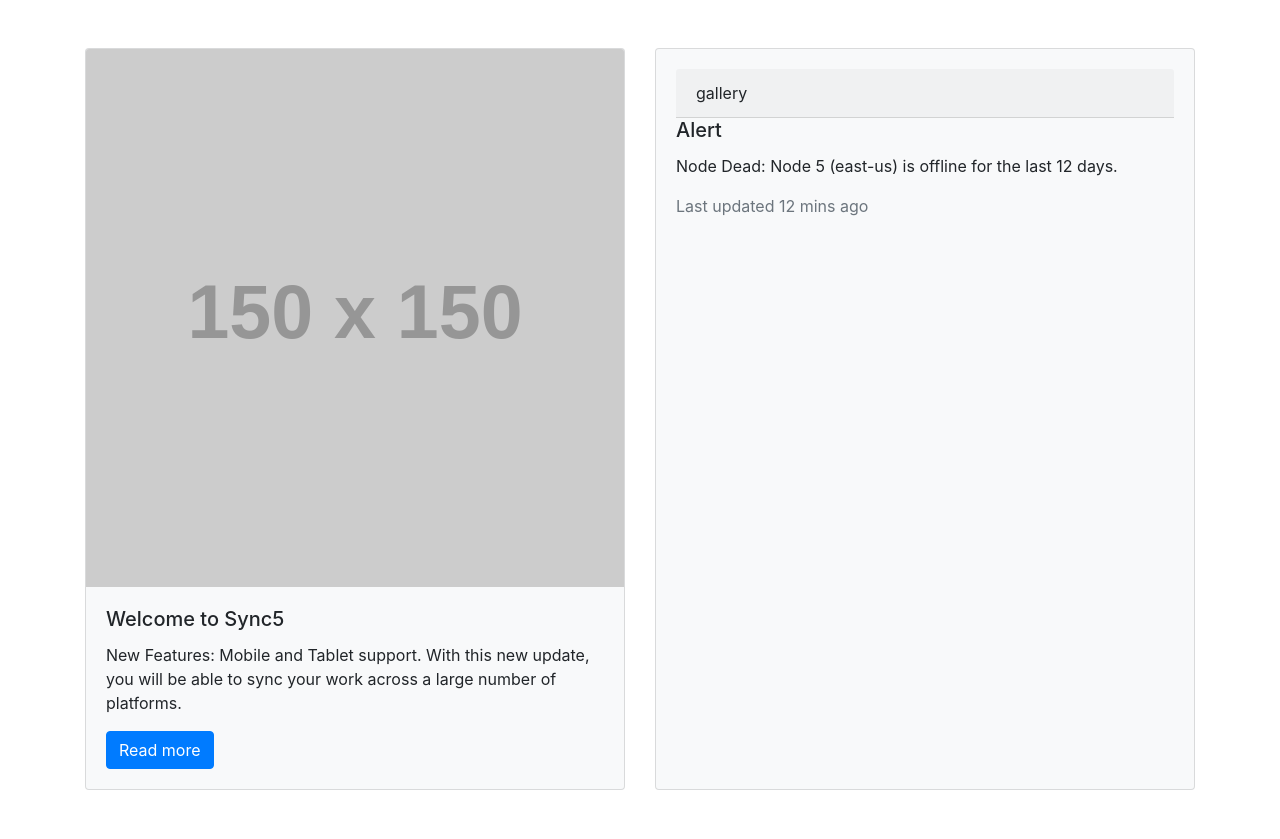
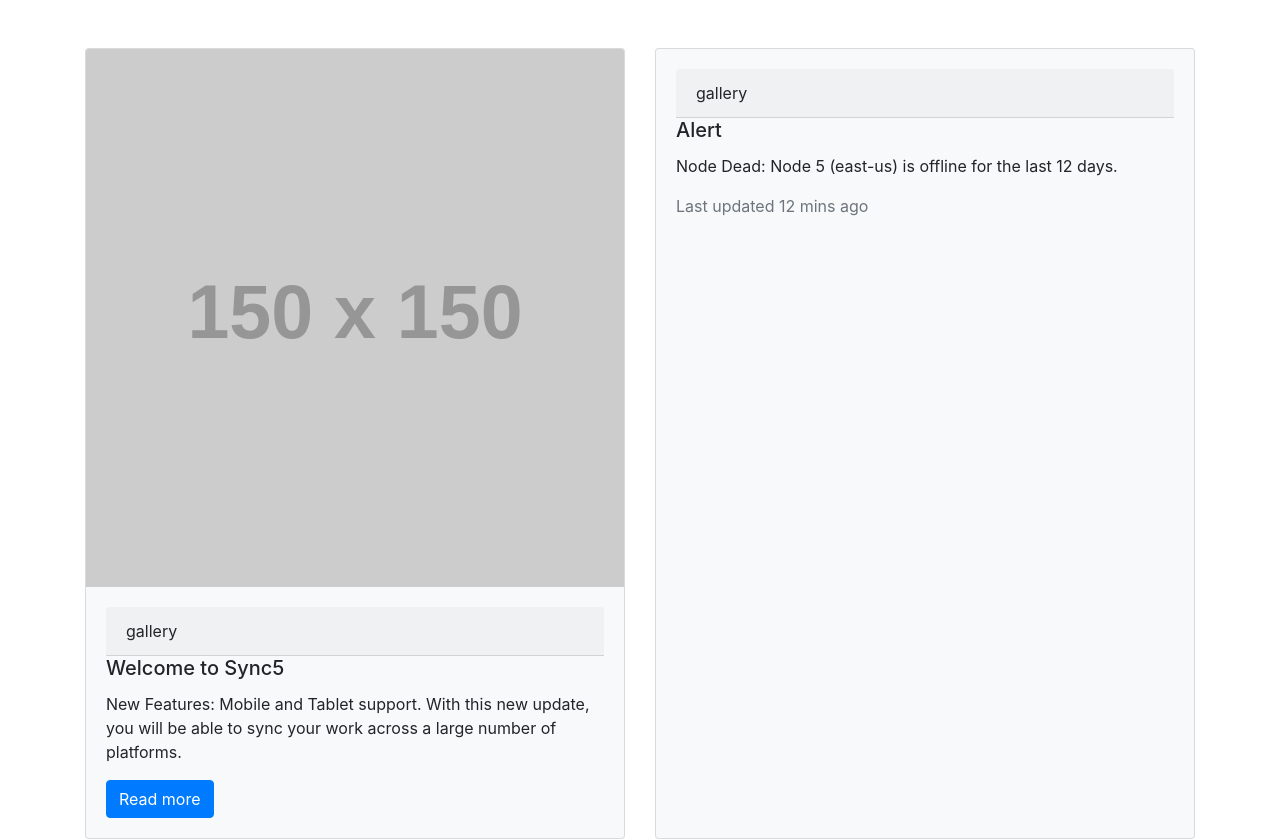
Before and after one commit to acciojob/bootstrap-card-navysai1419, a website: page main.html in a window 1280 px wide. Before the commit the page ends 800 px from the top, so only its background shows below. Drawn offline with nearby package versions, Linux system fonts and the light colour scheme; placeholder pictures from the web are drawn by us; a script that the page names is missing.

Commit message:
created a submission

```diff
--- a/main.html
+++ b/main.html
@@ -19,18 +19,21 @@
             <div class="card bg-light">
                 <img src="https://via.placeholder.com/150" class="card-img-top" alt="Card Image">
                 <div class="card-body">
-
+					<div class="card.bg-danger">
+						<div class="card-header">gallery</div>
                     <h5 class="card-title">Welcome to Sync5</h5>
                     <p class="card-text">New Features: Mobile and Tablet support. With this new update, you will be
                         able to sync your work across a large number of platforms.</p>
                     <a href="#" class="btn btn-primary">Read more</a>
                 </div>
             </div>
+			</div>
 
             <!-- Card 2 -->
             <div class="card bg-light">
                 <div class="card-body">
 					<div class="card-header">gallery</div>
+					<div class="card.bg-danger">
                     <h5 class="card-title">Alert</h5>
                     <p class="card-text">Node Dead: Node 5 (east-us) is offline for the last 12 days.</p>
                     <p class="card-text text-muted">Last updated 12 mins ago</p>
```
